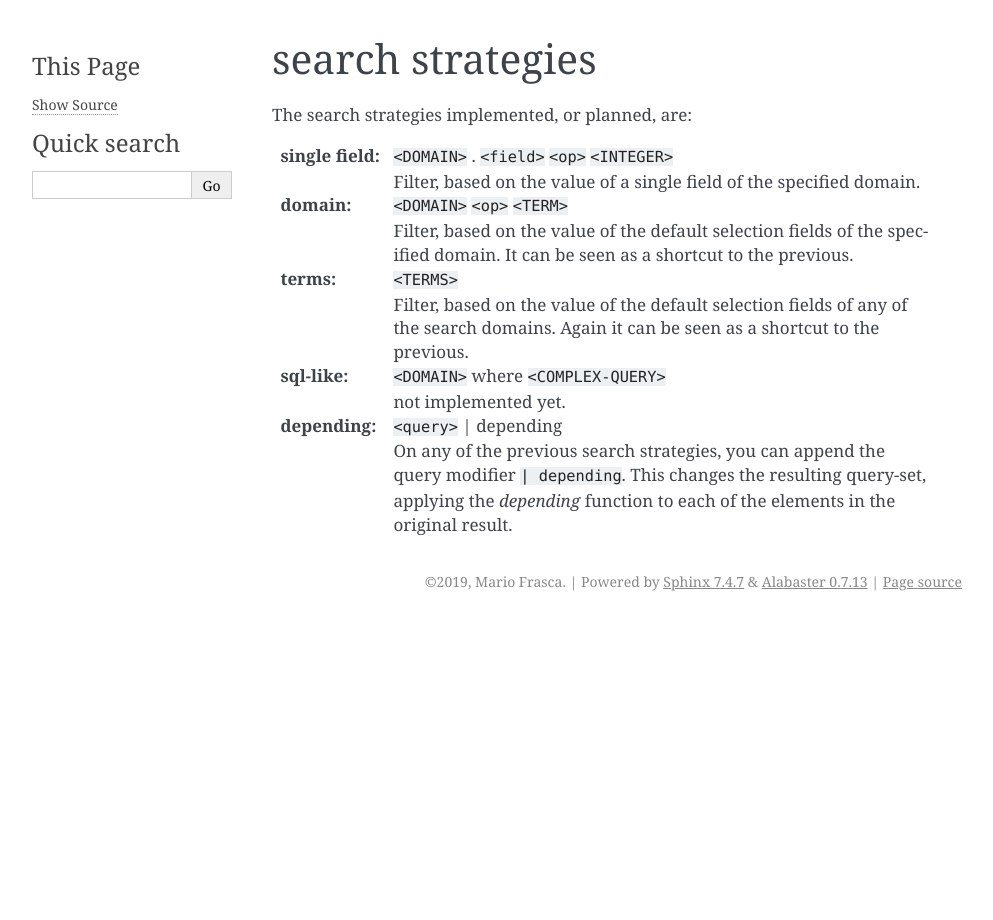
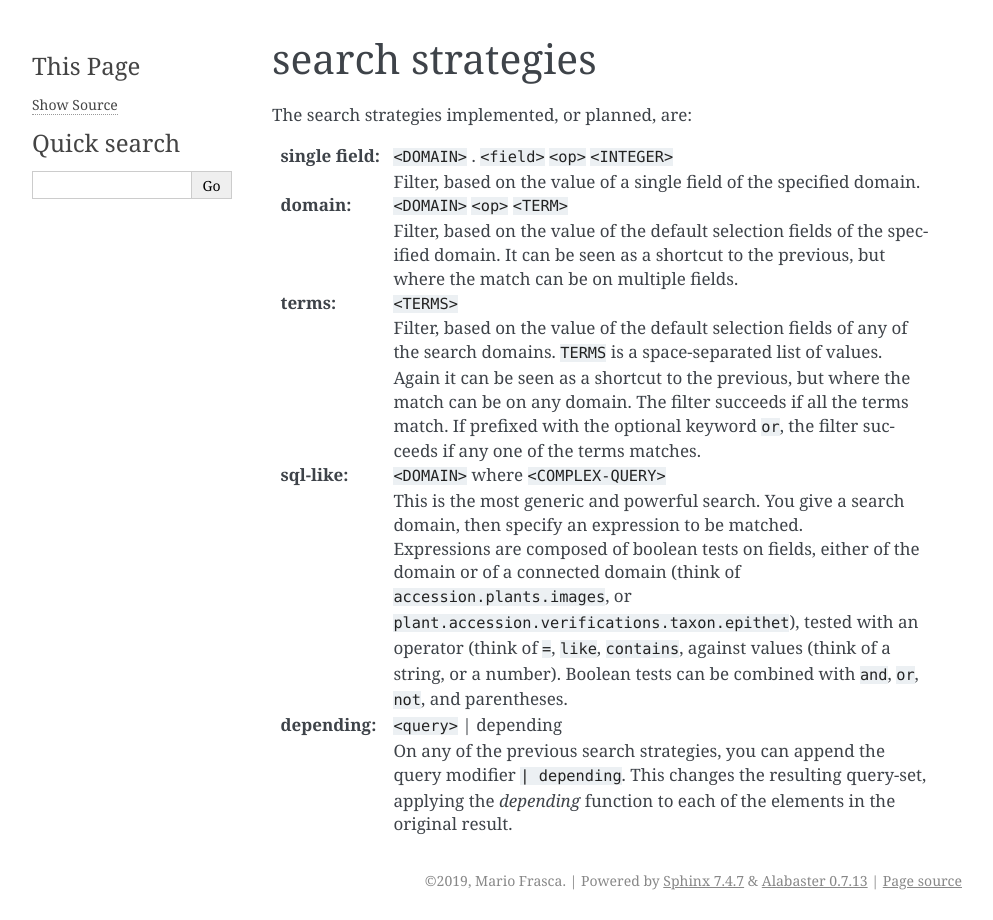
Before and after one commit to Ghini/server, a Sphinx documentation site: the page built from docs/searching.rst, in a window 1280 px wide. Shown: the whole page, without its empty margins (148-1141 px from the left). Built offline with Sphinx 7.4.7, drawn with Linux system fonts in a browser that asks for light colours.

Commit message:
more explicit

```diff
--- a/docs/searching.rst
+++ b/docs/searching.rst
@@ -12,17 +12,28 @@ The search strategies implemented, or planned, are:
 :domain: ``<DOMAIN>`` ``<op>`` ``<TERM>``
 
          Filter, based on the value of the default selection fields of the
-         specified domain.  It can be seen as a shortcut to the previous.
+         specified domain.  It can be seen as a shortcut to the previous,
+         but where the match can be on multiple fields.
 
 :terms: ``<TERMS>``
 
-         Filter, based on the value of the default selection fields of any
-         of the search domains.  Again it can be seen as a shortcut to the
-         previous.
+         Filter, based on the value of the default selection fields of any of the search
+         domains.  ``TERMS`` is a space-separated list of values.  Again it can be seen as a
+         shortcut to the previous, but where the match can be on any domain.  The filter
+         succeeds if all the terms match.  If prefixed with the optional keyword ``or``, the
+         filter succeeds if any one of the terms matches.
 
 :sql-like: ``<DOMAIN>`` where ``<COMPLEX-QUERY>``
 
-           not implemented yet.
+           This is the most generic and powerful search.  You give a search domain, then
+           specify an expression to be matched.
+
+           Expressions are composed of boolean tests on fields, either of the domain or of a
+           connected domain (think of ``accession.plants.images``, or
+           ``plant.accession.verifications.taxon.epithet``), tested with an operator (think
+           of ``=``, ``like``, ``contains``, against values (think of a string, or a
+           number).  Boolean tests can be combined with ``and``, ``or``, ``not``, and
+           parentheses.
 
 :depending: ``<query>`` | depending
 
```
